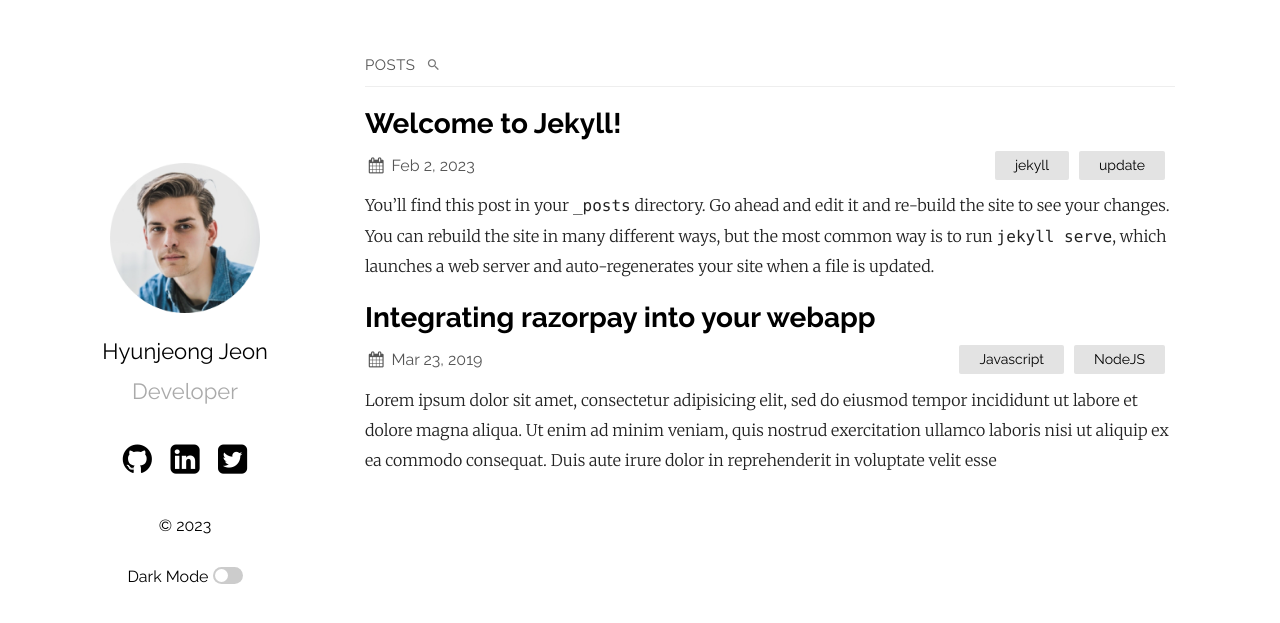
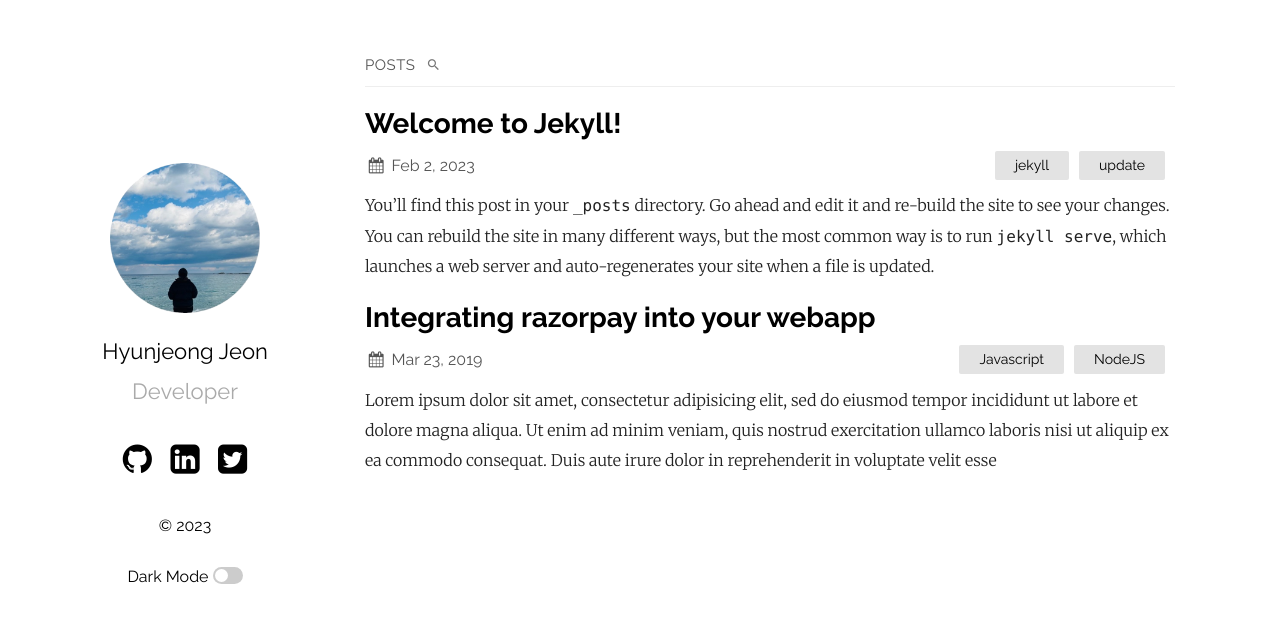
Before and after one commit to hyunjungjeon/hyunjungjeon.github.io, a Jekyll site: the page built from index.md, in a window 1280 px wide. Shown: the top 623 px of the page. Built offline with Jekyll 4.4.1, drawn with Linux system fonts in a browser that asks for light colours.

Commit message:
config 이미지 등록

```diff
--- a/_config.yml
+++ b/_config.yml
@@ -18,7 +18,7 @@ plainwhite:
   sitemap: true # set to true to generate sitemap.xml content
   search: true # set to true to enable searchbar
   dark_mode: true # set to true to add dark mode toggle
-  portfolio_image: "assets/portfolio.png" # the path from the base directory of the site to the image to display (no / at the start)
+  portfolio_image: "assets/profile.png" # the path from the base directory of the site to the image to display (no / at the start)
   html_lang: "en" # set the lang attribute of the <html> tag for the pages. See here for a list of codes: https://www.w3schools.com/tags/ref_country_codes.asp
   condensed_mobile:
     #- home
```
